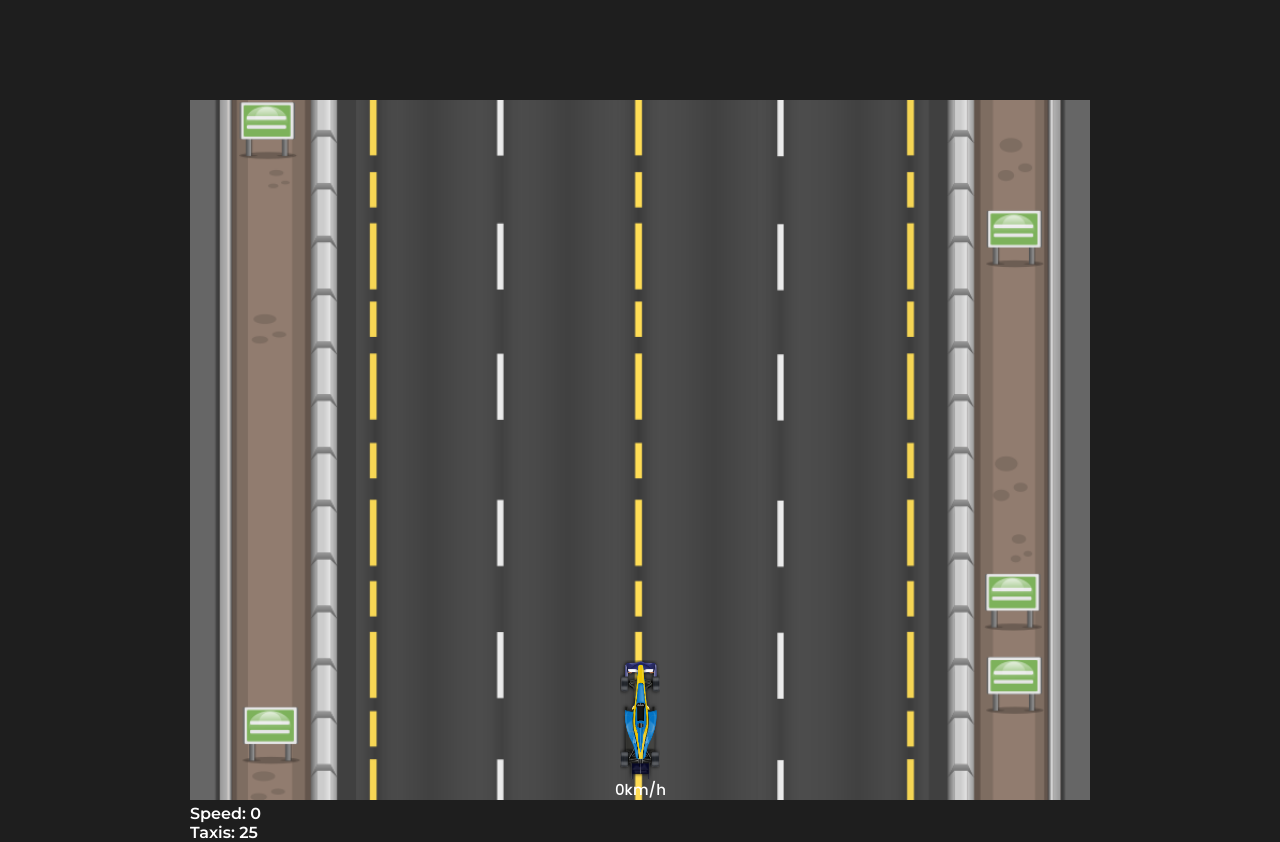
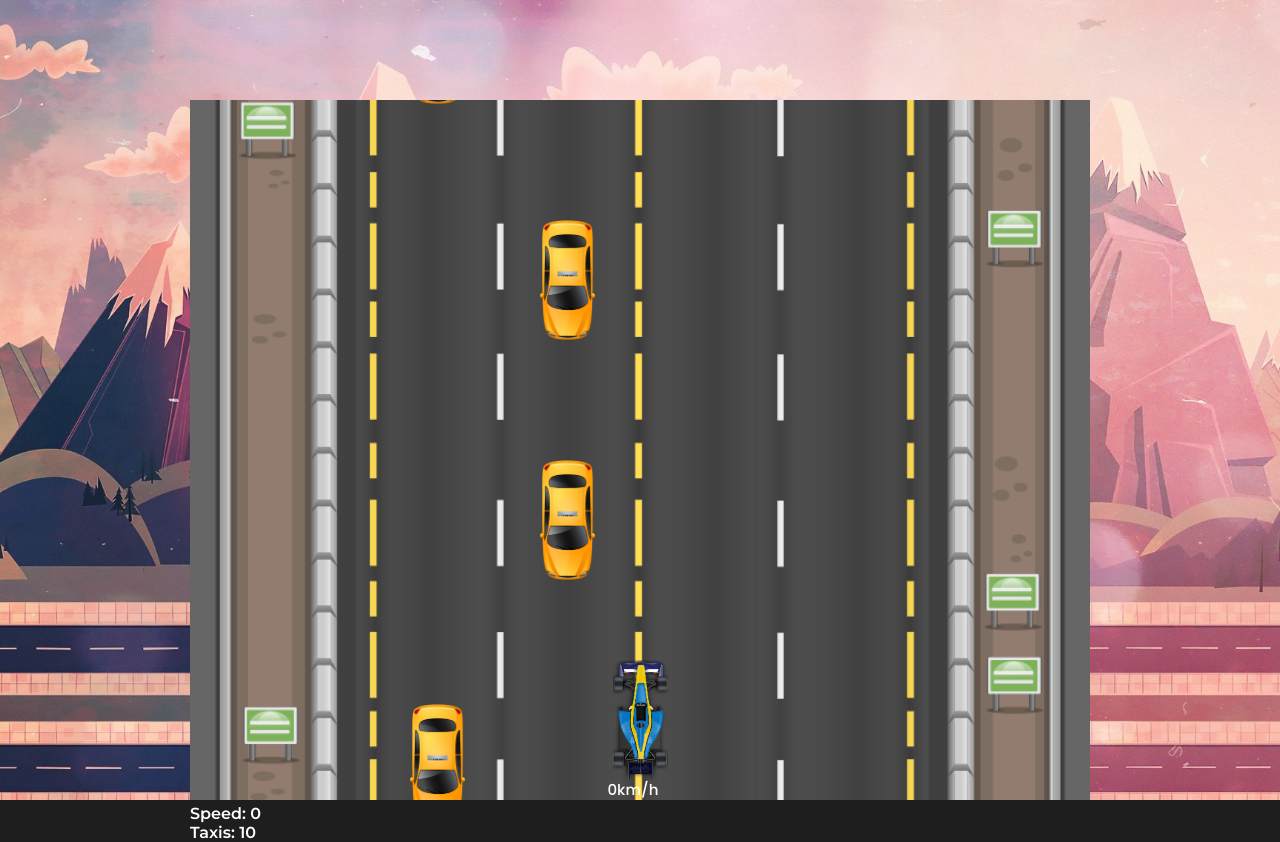
Before and after one commit to Thecots/ElNanoJuegoBrumBrum, a plain HTML site: page index.html in a window 1280 px wide. Drawn offline with Linux system fonts and the light colour scheme.

Commit message:
el nano brum brum

```diff
--- a/css/style.css
+++ b/css/style.css
@@ -10,7 +10,18 @@
 
 body{
   background-color: rgb(30, 30, 30);
-  padding-top: 100px;
   display: flex;
   justify-content: center;
 }
+
+.background{
+  width: 100%;
+  height: 100vh;
+  position: absolute;
+  object-fit: cover;
+  z-index: -1;
+}
+
+canvas{
+  margin-top: 100px;
+}
--- a/index.html
+++ b/index.html
@@ -8,11 +8,13 @@
   <link rel="stylesheet" href="./css/style.css">
 </head>
 <body>
+  <img src="./assets/background.png"  class="background">
   <main>
     <canvas>
       <img src="./assets/road.png" style="display: none;" id="road">
       <img src="./assets/F1.png" style="display: none;" id="f1">
       <img src="./assets/taxi.png" style="display: none;" id="taxi">
+      <img src="./assets/taxir.png"  style="display: none;" id="taxir">
     </canvas>
     <p style="color: white; font-weight: 600;" id="velocimetro">Speed: 0</p>
     <p style="color: white; font-weight: 600;" id="tahora">Taxis ahora: 0</p>
--- a/js/Taxi.js
+++ b/js/Taxi.js
@@ -11,7 +11,9 @@ export default class Taxi{
   }
 
   draw(setDebugger,ctx,e){
-    this.y -= this.speed - e.speed
+    if(this.x == 220 || this.x == 350){
+      this.y += this.speed + e.speed
+    }else{ this.y -= this.speed - e.speed }
     ctx.drawImage(this.img,this.x,this.y,this.width,this.height);
     if(setDebugger) this.debugger(ctx)
 
--- a/js/app.js
+++ b/js/app.js
@@ -19,19 +19,22 @@ const road = [
 ]
 
 const maxVelocity = 25
-const velocityPower = 0.2
+const velocityPower = 0.5
 const breakPower = 0.5
 const slowDown = 0.2
 const directionSpeed = 5
 const hitbox = 15
-const f1With = 40
+const f1With = 55
 const f1Height = 120
 const f1Src = document.querySelector('#f1')
 let f1Controller = {speed: 0, active: false, break: false, right: false, lef: false}
 const f1 = new F1(f1Src, f1With, f1Height, (canvas.width/2-f1With/2), canvas.height-f1Height-20,maxVelocity, velocityPower, slowDown,breakPower,directionSpeed , canvas.width, canvas.height, hitbox)
 
 const taxiSrc = document.querySelector('#taxi')
-const taxiPositionsX = [220,350,495,630]
+const taxirSrc = document.querySelector('#taxir')
+
+const taxiPositionsYP = [220,350]
+const taxiPositionsYN = [495,630]
 const taxis = []
 const taxiSpeed = 4
 const taxiWith = 55
@@ -83,10 +86,11 @@ function drawRoad(){
 }
 
 function newTaxi(){
-  taxis.push(new Taxi(taxiSrc,taxiWith,taxiHeight,taxiPositionsX[Math.round(Math.random()*(taxiPositionsX.length-1))],-taxiHeight,taxiSpeed, canvas.height,Taxihitbox))
+  taxis.push(new Taxi(taxiSrc,taxiWith,taxiHeight,taxiPositionsYN[Math.round(Math.random()*(taxiPositionsYN.length-1))],-taxiHeight,taxiSpeed, canvas.height,Taxihitbox))
+  taxis.push(new Taxi(taxirSrc,taxiWith,taxiHeight,taxiPositionsYP[Math.round(Math.random()*(taxiPositionsYN.length-1))],-taxiHeight,taxiSpeed, canvas.height,Taxihitbox))
 }
 
-setInterval(newTaxi,200)
+setInterval(newTaxi,1000)
 
 function crashdDetect(){
   taxis.forEach(n => {
```
Also changed, not shown: assets/background.png (added), assets/taxir.png (added).
